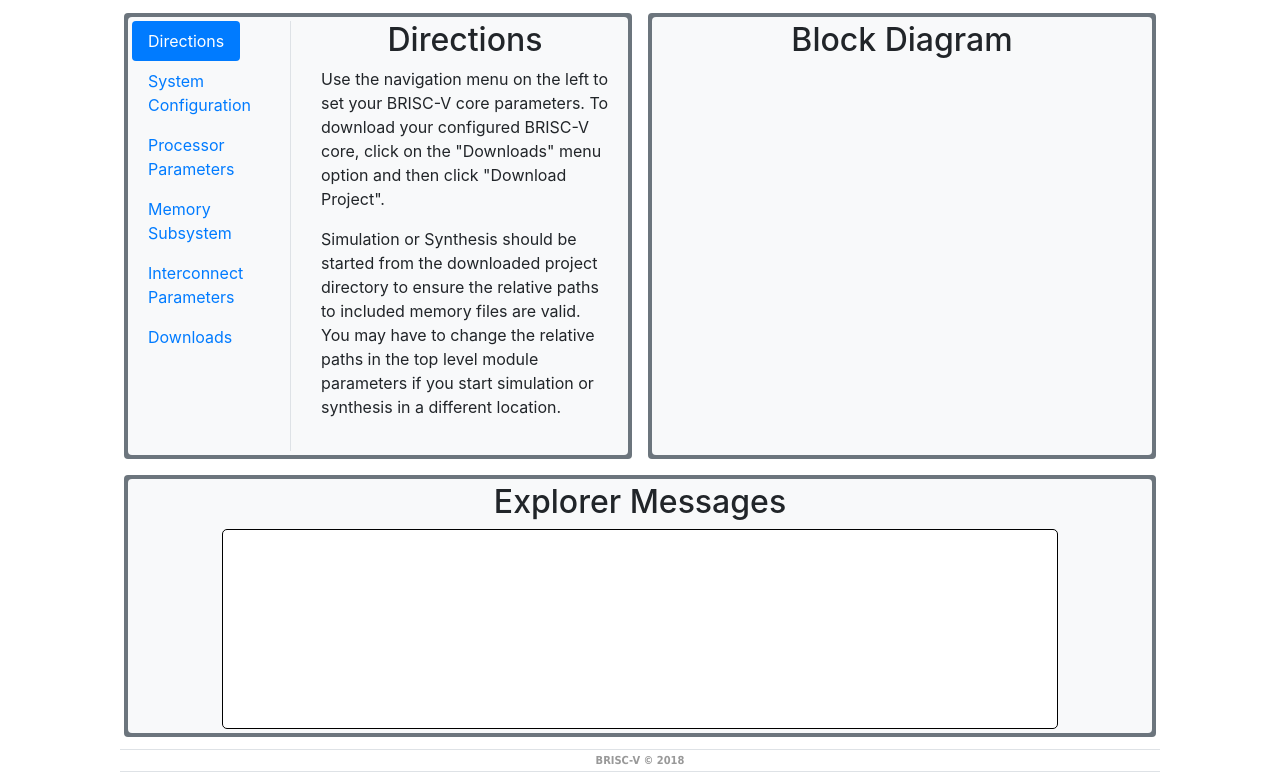
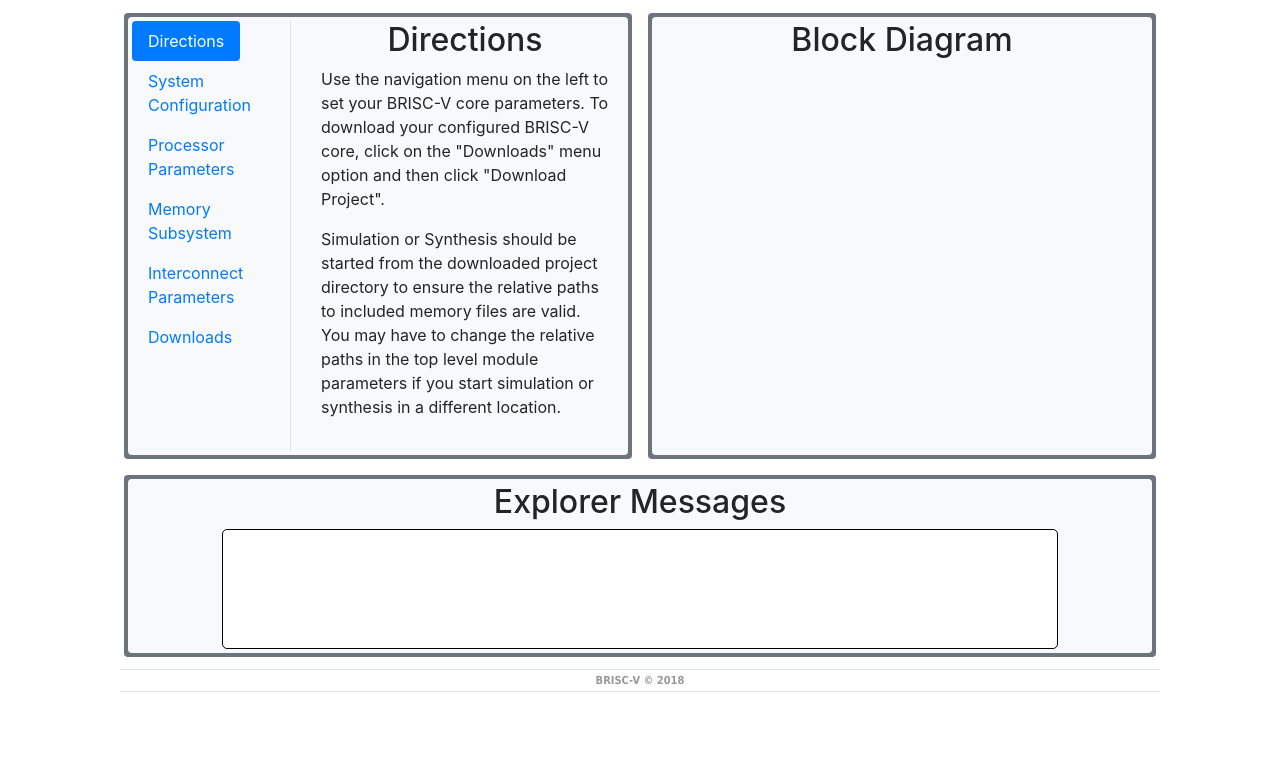
Before and after one commit to ec500-software-engineering/project-18-brisc-v-explorer, a website: page index.html in a window 1280 px wide. Shown: the part 124-900 px from the top of the page. After the commit the page ends 820 px from the top, so only its background shows below. Drawn offline with nearby package versions, Linux system fonts and the light colour scheme; some packages are replaced by stand-ins of ours; a script that the page names is missing.

Commit message:
Revert explorer message size
Was told this was too big.

```diff
--- a/style.css
+++ b/style.css
@@ -289,7 +289,7 @@ width: 90%;
 
 #messages {
     overflow: auto;
-    height: 200px;
+    height: 120px;
     background-color: white;
     white-space: nowrap;
     width: 80%;
```
